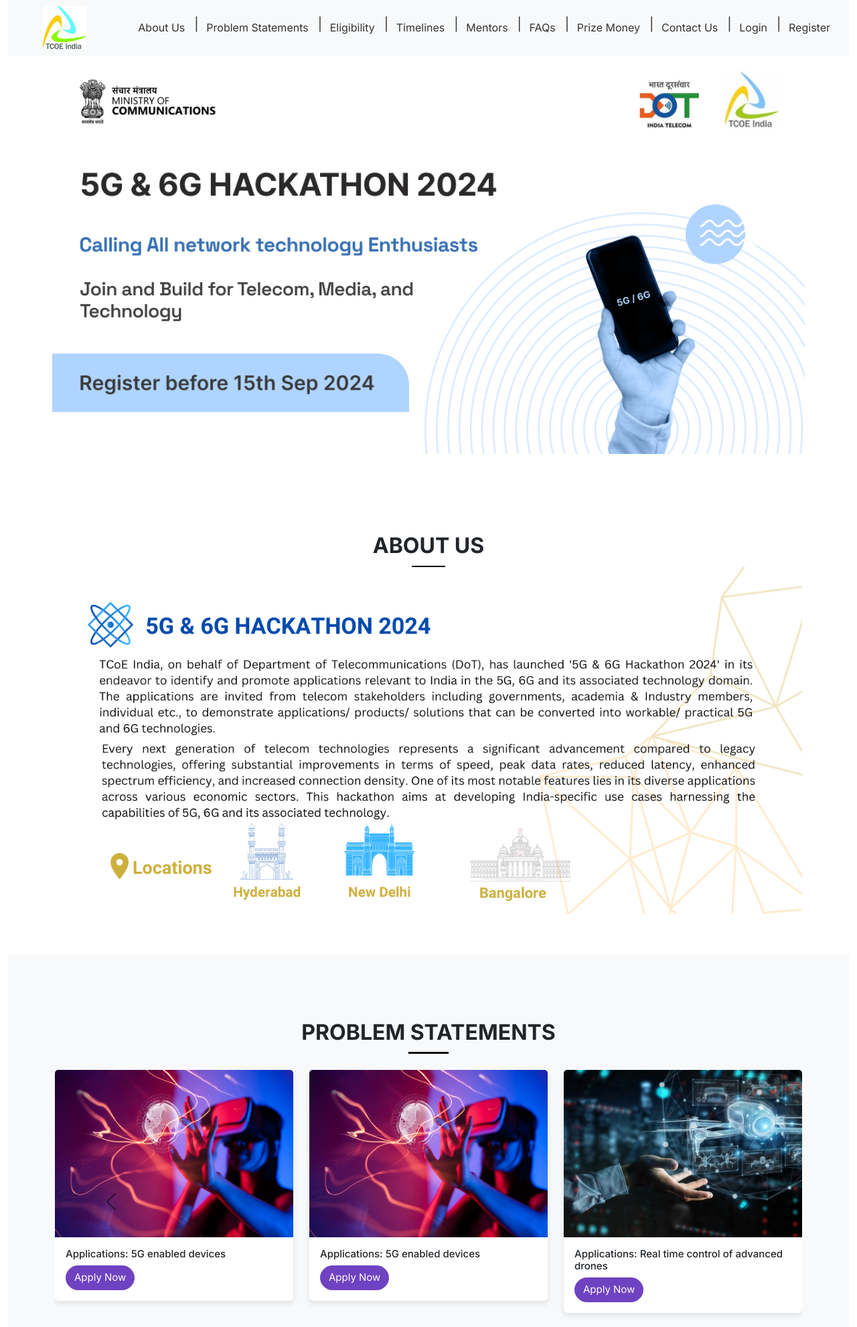
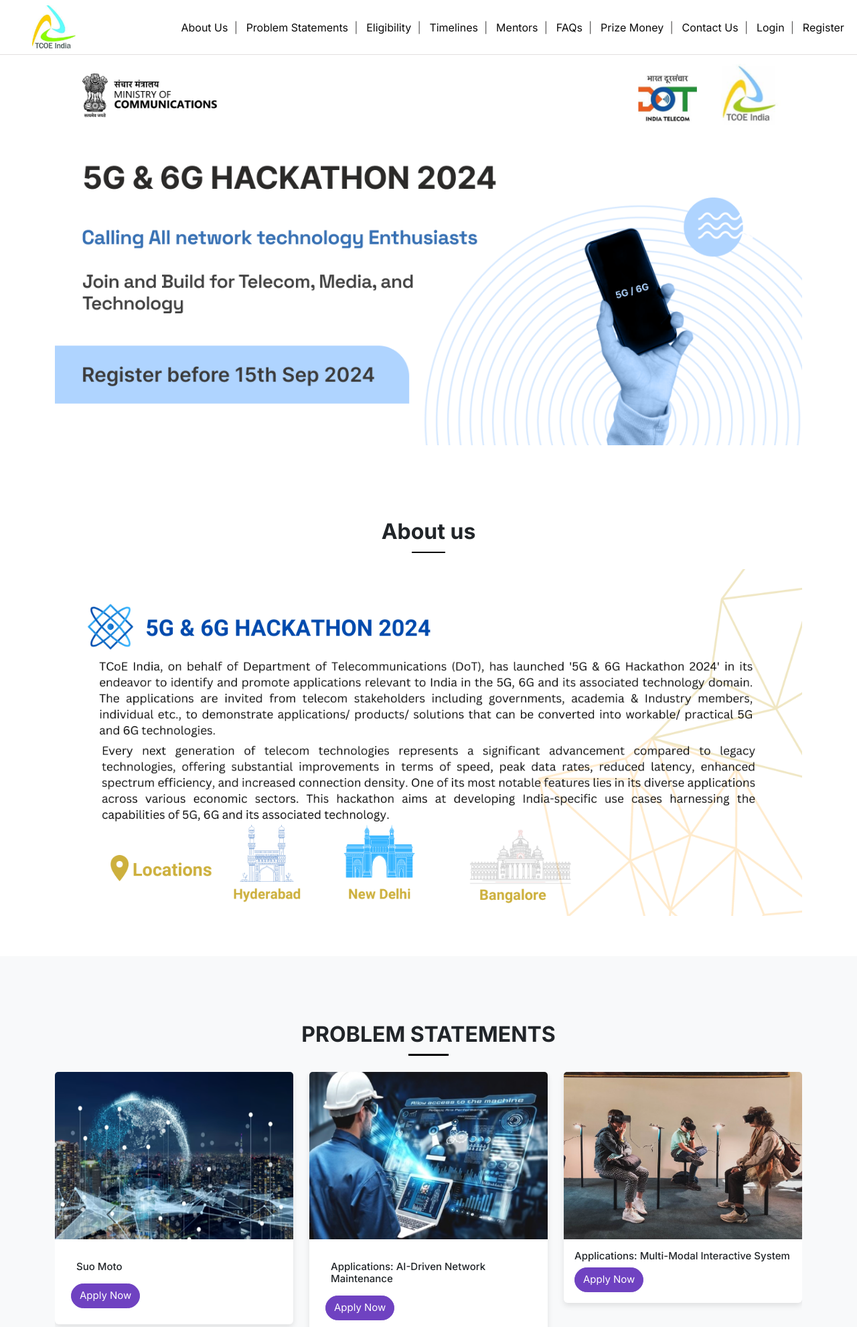
Before and after one commit to srikanthyaswada/TCOE, a PHP site: page / in a window 1280 px wide. Shown: the top 1982 px of the page at 67% size. Run offline with PHP 8.4, Linux system fonts and the light colour scheme.

Commit message:
changes done

```diff
--- a/index.html
+++ b/index.html
@@ -20,10 +20,10 @@
     <link rel="stylesheet" href="style.css" />
   </head>
   <body>
-    <div class="container-fluid">
-      <nav class="navbar navbar-expand-lg navbar-light bg-light sticky-top p-1">
-        <a class="navbar-brand" href="#">
-          <img src="./assets/images/Tcoe_logo.jpg" class="logo ms-5" alt="" />
+    <div class="">
+      <nav class="navbar navbar-expand-lg navbar-light bg-white sticky-top">
+        <a class="navbar-brand p-0" href="#">
+          <img src="./assets/images/Tcoe_logo.jpg" class="logo ms-5 p-0" alt="" />
         </a>
         <button
           class="navbar-toggler"
@@ -82,7 +82,7 @@
       </nav>
 
       <!-- Offcanvas Menu for Mobile -->
-      <div class="offcanvas offcanvas-end" tabindex="-1" id="offcanvasMenu">
+      <div class="offcanvas offcanvas-end w-50" tabindex="-1" id="offcanvasMenu">
         <div class="offcanvas-header">
           <h5 class="offcanvas-title">Menu</h5>
           <button
@@ -94,12 +94,22 @@
         <div class="offcanvas-body">
           <ul class="navbar-nav">
             <li class="nav-item">
-              <a class="nav-link"  data-bs-toggle="modal"
-              data-bs-target="#authModal" href="#login">Login</a>
+              <a
+                class="nav-link"
+                data-bs-toggle="modal"
+                data-bs-target="#authModal"
+                href="#login"
+                >Login</a
+              >
             </li>
             <li class="nav-item">
-              <a class="nav-link"  data-bs-toggle="modal"
-              data-bs-target="#authModal" href="#register">Register</a>
+              <a
+                class="nav-link"
+                data-bs-toggle="modal"
+                data-bs-target="#authModal"
+                href="#register"
+                >Register</a
+              >
             </li>
             <li class="nav-item">
               <a class="nav-link" href="#problem-statements"
@@ -112,7 +122,7 @@
 
       <!-- Hero Section -->
       <header class="hero bg-white text-center">
-        <div class="container p-2">
+        <div class="container">
           <img
             src="./assets/images/Main Banner.png"
             alt=""
@@ -123,9 +133,11 @@
       </header>
 
       <!-- About Us Section -->
-      <section id="about" class="">
-        <div class="container text-center">
-          <h2 class="section-heading">ABOUT US</h2>
+      <section id="about" class="about-section">
+        <div class="container">
+            <div class="text-center">
+                <h2 class="section-heading mb-4">About us</h2>
+              </div>
           <img
             src="./assets/images/About Us.png"
             alt=""
@@ -153,13 +165,33 @@
                   <div class="col-md-4">
                     <div class="card">
                       <img
-                        src="./assets/images/5g_enabled.png"
+                        src="./assets/images/suo_moto.png"
                         class="card-img-top"
                         alt="5G Enabled Devices"
                       />
-                      <div class="card-body">
-                        <h5 class="card-title">
-                          Applications: 5G enabled devices
+                      <div class="card-body p-4">
+                        <h5 class="card-title p-2">Suo Moto</h5>
+
+                        <button
+                          class="btn btn-primary"
+                          data-bs-toggle="modal"
+                          data-bs-target="#applyModal"
+                        >
+                          Apply Now
+                        </button>
+                      </div>
+                    </div>
+                  </div>
+                  <div class="col-md-4">
+                    <div class="card">
+                      <img
+                        src="./assets/images/ai_driven.png"
+                        class="card-img-top"
+                        alt="5G Enabled Devices"
+                      />
+                      <div class="card-body p-4">
+                        <h5 class="card-title p-2">
+                          Applications: AI-Driven Network Maintenance
                         </h5>
 
                         <button
@@ -175,35 +207,13 @@
                   <div class="col-md-4">
                     <div class="card">
                       <img
-                        src="./assets/images/5g_enabled.png"
-                        class="card-img-top"
-                        alt="5G Enabled Devices"
-                      />
-                      <div class="card-body">
-                        <h5 class="card-title">
-                          Applications: 5G enabled devices
-                        </h5>
-
-                        <button
-                          class="btn btn-primary"
-                          data-bs-toggle="modal"
-                          data-bs-target="#applyModal"
-                        >
-                          Apply Now
-                        </button>
-                      </div>
-                    </div>
-                  </div>
-                  <div class="col-md-4">
-                    <div class="card">
-                      <img
-                        src="./assets/images/realtime_control.png"
+                        src="./assets/images/multi_model.png"
                         class="card-img-top"
                         alt="Advanced Drones"
                       />
                       <div class="card-body">
                         <h5 class="card-title">
-                          Applications: Real time control of advanced drones
+                          Applications: Multi-Modal Interactive System
                         </h5>
 
                         <button
@@ -223,14 +233,12 @@
                   <div class="col-md-4">
                     <div class="card">
                       <img
-                        src="./assets/images/5g_enabled.png"
+                        src="./assets/images/5g_kiosk.jpg"
                         class="card-img-top"
                         alt="Application 4"
                       />
                       <div class="card-body">
-                        <h5 class="card-title">
-                          Applications: 5G use in smart cities
-                        </h5>
+                        <h5 class="card-title">Applications:5G Kiosk</h5>
 
                         <button
                           class="btn btn-primary"
@@ -251,7 +259,7 @@
                       />
                       <div class="card-body">
                         <h5 class="card-title">
-                          Applications: AI in healthcare
+                          Applications: 5G Enabled Consoles/Devices For Students
                         </h5>
 
                         <button
@@ -267,13 +275,13 @@
                   <div class="col-md-4">
                     <div class="card">
                       <img
-                        src="./assets/images/5g_enabled.png"
+                        src="./assets/images/realtime_control.png"
                         class="card-img-top"
                         alt="Application 6"
                       />
                       <div class="card-body">
                         <h5 class="card-title">
-                          Applications: Blockchain for supply chain
+                          Applications: Real Time Control Of Advanced Drones
                         </h5>
 
                         <button
@@ -293,13 +301,33 @@
                   <div class="col-md-4">
                     <div class="card">
                       <img
-                        src="./assets/images/5g_enabled.png"
+                        src="./assets/images/digital_twin.png"
                         class="card-img-top"
                         alt="Application 7"
                       />
                       <div class="card-body">
+                        <h5 class="card-title">Digital Twin Technology</h5>
+
+                        <button
+                          class="btn btn-primary"
+                          data-bs-toggle="modal"
+                          data-bs-target="#applyModal"
+                        >
+                          Apply Now
+                        </button>
+                      </div>
+                    </div>
+                  </div>
+                  <div class="col-md-4">
+                    <div class="card">
+                      <img
+                        src="./assets/images/ntn.png"
+                        class="card-img-top"
+                        alt="Application 8"
+                      />
+                      <div class="card-body p-4">
                         <h5 class="card-title">
-                          Applications: Smart Agriculture
+                          Non-Terrestrial Network (NTN) Communications
                         </h5>
 
                         <button
@@ -315,36 +343,12 @@
                   <div class="col-md-4">
                     <div class="card">
                       <img
-                        src="./assets/images/5g_enabled.png"
-                        class="card-img-top"
-                        alt="Application 8"
-                      />
-                      <div class="card-body">
-                        <h5 class="card-title">
-                          Applications: Energy efficiency using AI
-                        </h5>
-
-                        <button
-                          class="btn btn-primary"
-                          data-bs-toggle="modal"
-                          data-bs-target="#applyModal"
-                        >
-                          Apply Now
-                        </button>
-                      </div>
-                    </div>
-                  </div>
-                  <div class="col-md-4">
-                    <div class="card">
-                      <img
-                        src="./assets/images/5g_enabled.png"
+                        src="./assets/images/5g_broadcast.png"
                         class="card-img-top"
                         alt="Application 9"
                       />
-                      <div class="card-body">
-                        <h5 class="card-title">
-                          Applications: Robotics for manufacturing
-                        </h5>
+                      <div class="card-body p-4">
+                        <h5 class="card-title">5G Broadcasting</h5>
 
                         <button
                           class="btn btn-primary"
@@ -866,8 +870,10 @@
 
       <!-- Eligibility Section -->
       <section id="eligibility">
-        <div class="container text-center">
-          <h2 class="section-heading">Eligibility Criteria</h2>
+        <div class="container">
+          <div class="text-center">
+            <h2 class="section-heading">Eligibility Criteria</h2>
+          </div>
           <div class="row">
             <div class="col-md-4">
               <div class="card eligible-card">
--- a/style.css
+++ b/style.css
@@ -1,7 +1,5 @@
-/* General Styles */
 body {
-  font-family: "Inter", sans-serif; /* Ensure fallback fonts are also specified */
-  line-height: 1.6;
+  font-family: "Inter", sans-serif;
   margin: 0;
   padding: 0;
 }
@@ -10,7 +8,9 @@ body {
   width: 65px;
   height: 65px;
 }
-
+.navbar {
+  border-bottom: 1px solid #e3dfdf;
+}
 .navbar-nav .nav-item {
   position: relative;
 }
@@ -19,23 +19,18 @@ body {
   content: "|";
   position: absolute;
   left: -10px;
-  color: #333;
-  font-size: 1.2rem;
+  color: #5d5c5c;
+  font-size: 1rem;
 }
 
 .navbar-nav .nav-item .nav-link {
-  padding-right: 1.5rem;
-  color: #333;
+  padding-right: 1.2rem;
+  color: #0b0b0b;
+  display: inline;
 }
 
 .navbar-nav .nav-item .nav-link:hover {
-  color: #0056b3;
-}
-
-.navbar-nav .nav-item .btn {
-  margin-right: 0.5rem;
-  padding-left: 1rem;
-  padding-right: 1rem;
+  color: #010912;
 }
 
 .offcanvas-body .navbar-nav .nav-link {
@@ -48,15 +43,13 @@ body {
 
 /* Sections */
 section {
+  height: auto;
+}
+.about-section {
   padding: 60px 0;
 }
-
 section.bg-light {
   background-color: #f8f9fa;
-}
-
-.about-section {
-  text-align: center;
 }
 
 .section-heading {
@@ -65,7 +58,8 @@ section.bg-light {
   font-weight: bold;
   position: relative;
   display: inline-block;
-  margin: 0;
+
+  font-family: "Inter", sans-serif;
 }
 
 .section-heading::after {
```
Also changed, not shown: other parts of style.css (+31 -25 lines), assets/images/medium_Neil.png (added), assets/problem_statements/5g_enabled.png (added), assets/problem_statements/5g_kiosk.jpg (added), assets/problem_statements/ai_driven.png (added), assets/problem_statements/multi_modal.png (added), assets/problem_statements/realtime_control.png (added), assets/problem_statements/suo_moto.png (added). Lines whose indentation alone changed are shown as unchanged.
